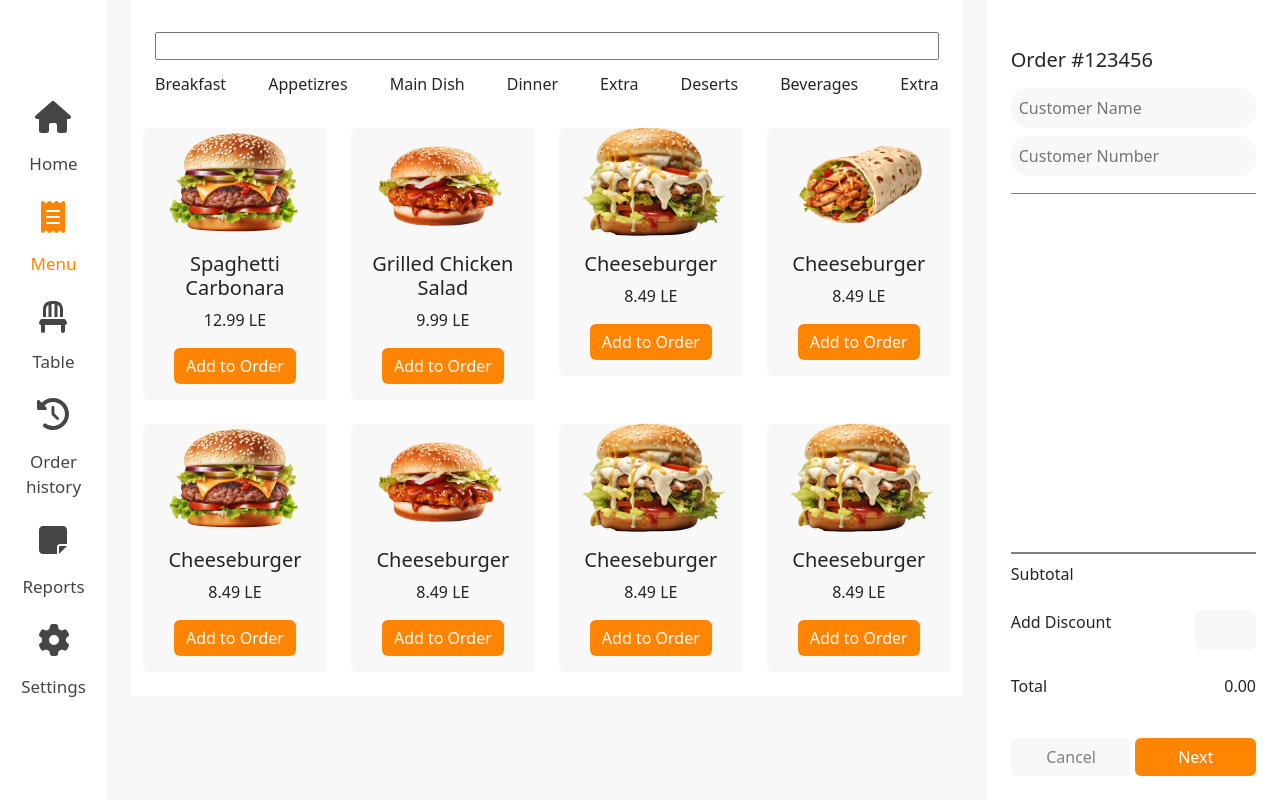
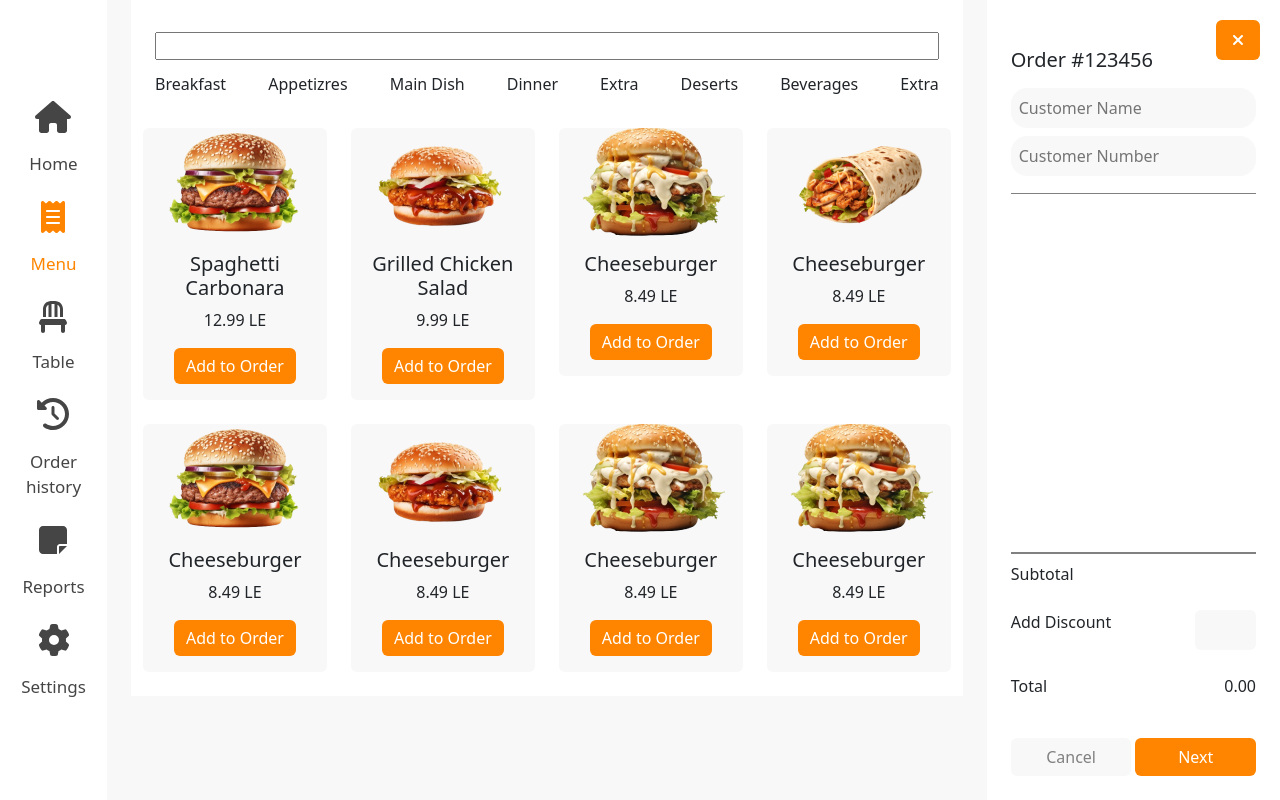
Before and after one commit to Zeyad-Hegazy/food-beverage, a React (Vite) app: page / in a window 1280 px wide. Built offline with nearby package versions, Linux system fonts and the light colour scheme.

Commit message:
make cart responsive

```diff
--- a/src/components/Navigation.jsx
+++ b/src/components/Navigation.jsx
@@ -6,7 +6,7 @@ const Navigation = () => {
 			<Navbar data-bs-theme="light" className="w-100">
 				<input type="search" className="w-100 me-4 ms-4 mt-4" />
 			</Navbar>
-			<div className="d-flex justify-content-between align-content-center mt-1 pb-2 me-4 ms-4">
+			<div className="d-flex justify-content-between align-content-center mt-1 pb-2 me-4 ms-4 flex-wrap gap-4">
 				<div>Breakfast</div>
 				<div>Appetizres</div>
 				<div>Main Dish</div>
--- a/src/pages/Home.jsx
+++ b/src/pages/Home.jsx
@@ -2,9 +2,35 @@ import Navigation from "../components/Navigation";
 import MealCard from "../components/MealCard";
 import Cart from "../pages/Cart";
 import { useSelector } from "react-redux";
+import { useEffect, useState } from "react";
+import { FontAwesomeIcon } from "@fortawesome/react-fontawesome";
+import { faCartArrowDown, faClose } from "@fortawesome/free-solid-svg-icons";
 
 const Home = () => {
 	const meals = useSelector((state) => state.meals);
+	const [cartVisible, setCartVisible] = useState(true);
+	const [isSmallScreen, setIsSmallScreen] = useState(false);
+
+	useEffect(() => {
+		const handleResize = () => {
+			setIsSmallScreen(window.innerWidth <= 1110);
+			if (window.innerWidth <= 1110) {
+				setCartVisible(false);
+			} else {
+				setCartVisible(true);
+			}
+		};
+
+		handleResize();
+
+		window.addEventListener("resize", handleResize);
+
+		return () => window.removeEventListener("resize", handleResize);
+	}, []);
+
+	const toggleCartVisibility = () => {
+		setCartVisible((prevVisible) => !prevVisible);
+	};
 
 	return (
 		<div style={{ display: "flex", height: "100vh" }}>
@@ -26,10 +52,35 @@ const Home = () => {
 					flex: "1",
 					backgroundColor: "#fff",
 					overflowY: "auto",
+					width: cartVisible ? (isSmallScreen ? "100vw" : "100%") : "0",
+					height: cartVisible ? (isSmallScreen ? "100vh" : "100%") : "0",
+					display: cartVisible ? "block" : "none",
+					position: cartVisible ? isSmallScreen && "absolute" : "initial",
+					top: "0",
+					right: "0",
+					zIndex: "999",
 				}}
 			>
 				<Cart />
 			</div>
+			<button
+				className="px-3 py-2 border-0 rounded-2"
+				style={{
+					position: "fixed",
+					top: "20px",
+					right: "20px",
+					zIndex: "999",
+					background: "#ff8500",
+					color: "white",
+				}}
+				onClick={toggleCartVisibility}
+			>
+				{cartVisible ? (
+					<FontAwesomeIcon icon={faClose} />
+				) : (
+					<FontAwesomeIcon icon={faCartArrowDown} />
+				)}
+			</button>
 		</div>
 	);
 };
--- a/src/pages/Table.jsx
+++ b/src/pages/Table.jsx
@@ -1,6 +1,6 @@
 import { Navbar } from "react-bootstrap";
 import TableCard from "../components/TableCard";
-import { useDispatch, useSelector } from "react-redux";
+import { useSelector } from "react-redux";
 import ReserveForm from "./../components/ReserveForm";
 import { useState } from "react";
 
```
